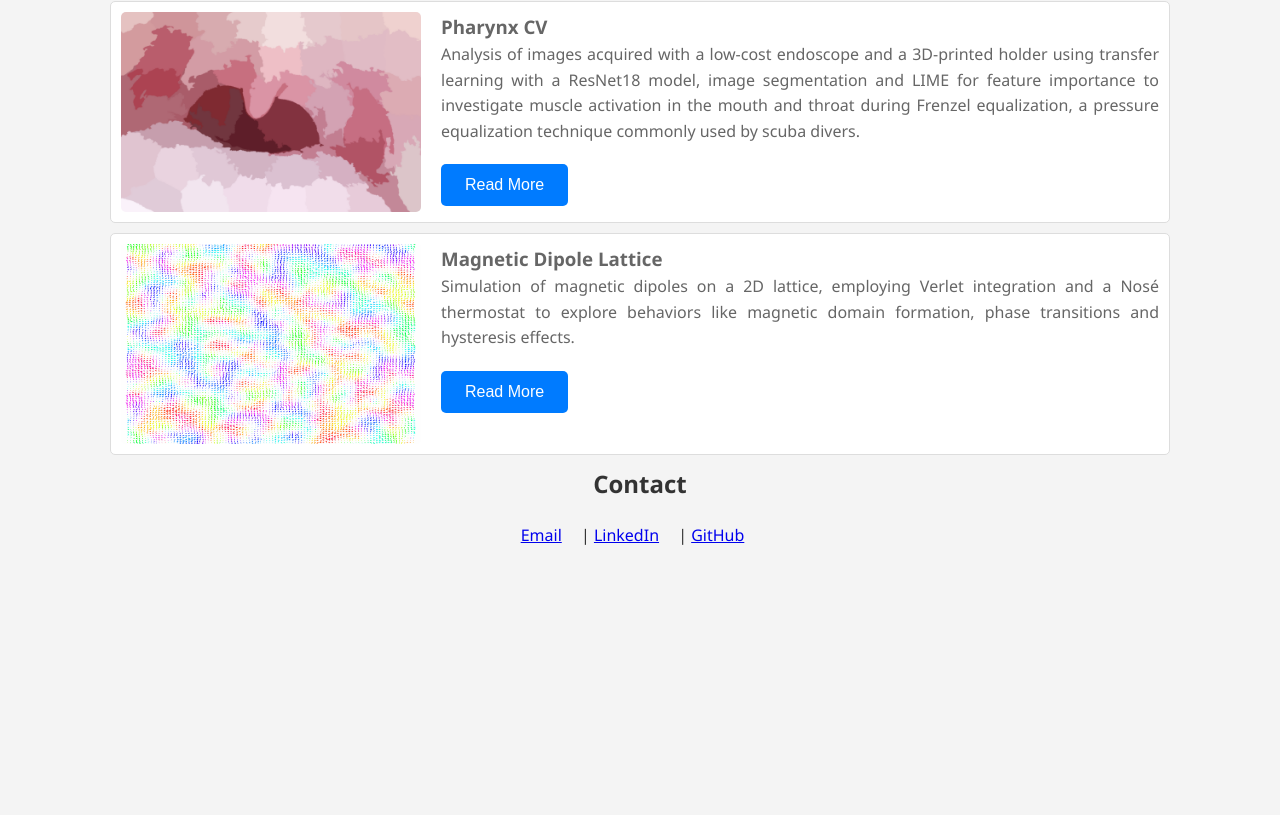
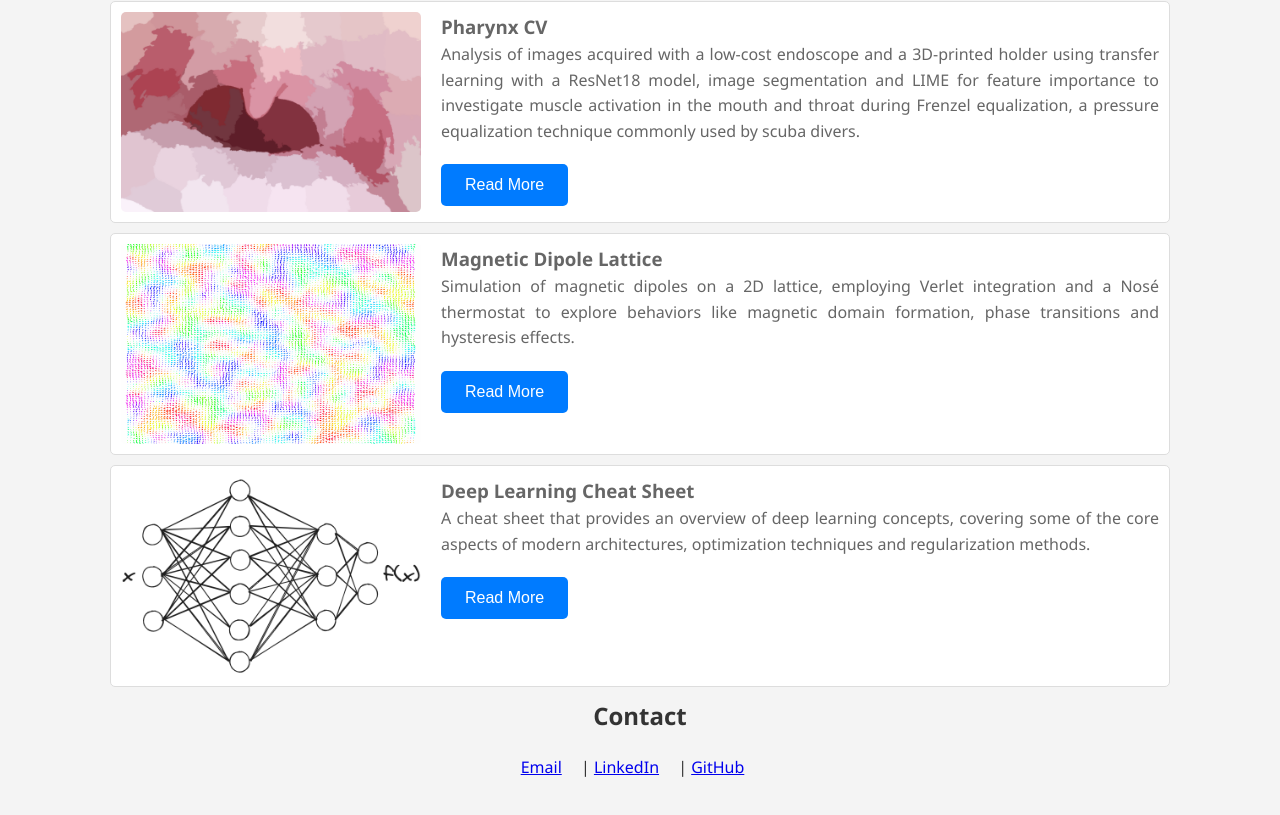
Before and after one commit to TimBerti/timberti.github.io, a plain HTML site: page index.html in a window 1280 px wide. Shown: the part 1460-2275 px from the top of the page. Before the commit the page ends 2049 px from the top, so only its background shows below. Drawn offline with Linux system fonts and the light colour scheme.

Commit message:
cheat sheet

```diff
--- a/index.html
+++ b/index.html
@@ -164,6 +164,21 @@
           </button>
         </div>
       </div>
+      <div class="project-card">
+        <img src="./images/neural_network.png" alt="Neural Network" />
+        <div>
+          <h3>Deep Learning Cheat Sheet</h3>
+          <p class="project-description">
+            A cheat sheet that provides an overview of deep learning concepts, covering some of the core aspects of modern architectures, optimization techniques and regularization methods.
+          </p>
+          <button
+            class="project-button"
+            onclick="window.location.href='https://drive.google.com/file/d/1s1UKpgl6vkFFocFdWyqBOWO9tBx6WQVe/view?usp=sharing'"
+          >
+            Read More
+          </button>
+        </div>
+      </div>
     </section>
     <section id="contact" class="centered">
       <h2>Contact</h2>
```
Also changed, not shown: images/neural_network.png (added).
